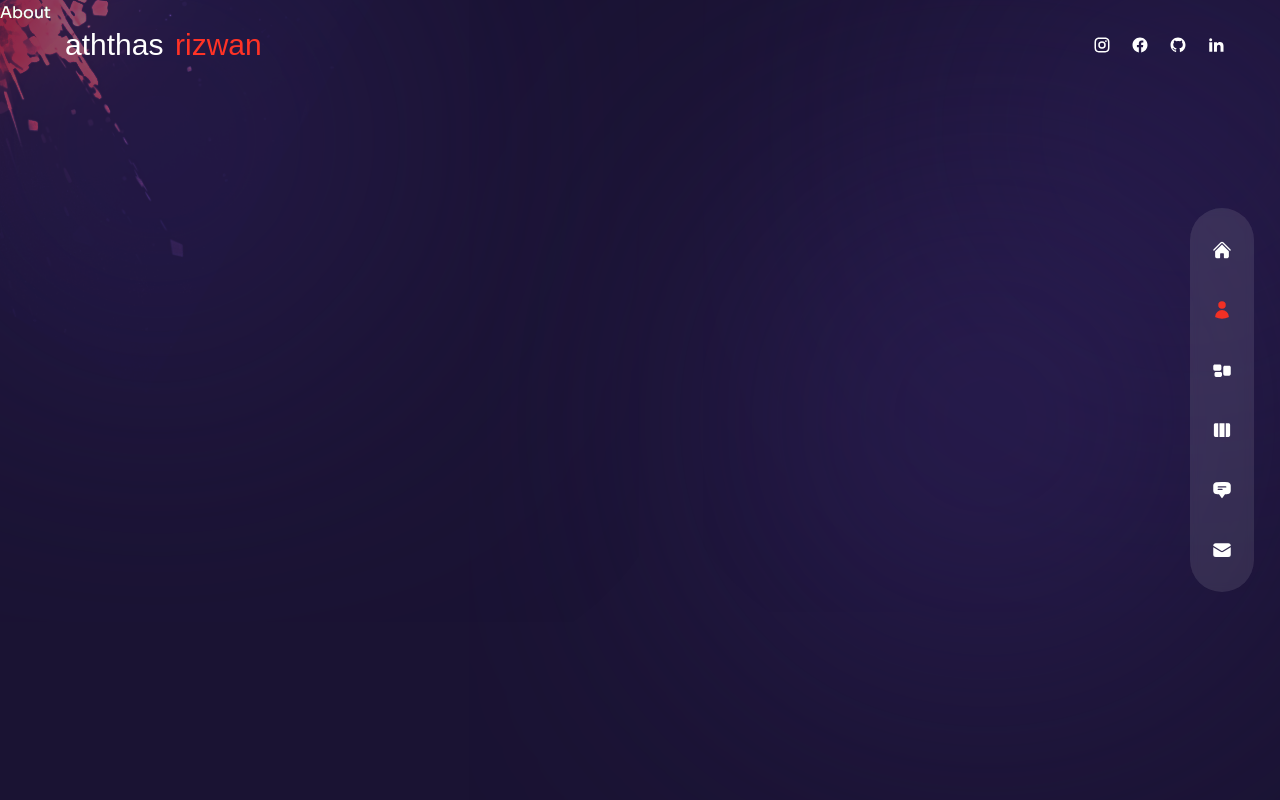
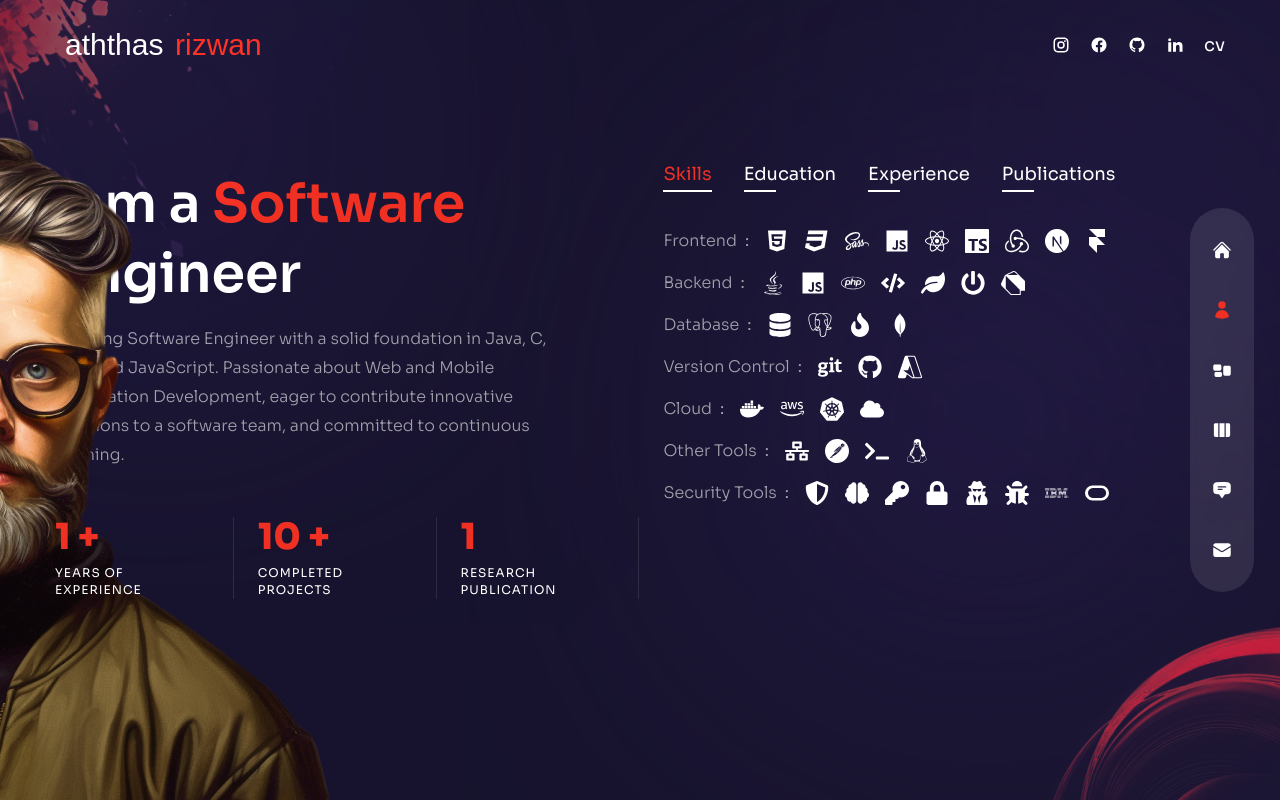
Before and after one commit to Aththas/my-portofolio, a Next.js app in the folder aththas/: page /about in a window 1280 px wide. Built offline with nearby package versions, Linux system fonts and the light colour scheme.

Commit message:
completed about page and added my cv in header

```diff
--- /dev/null
+++ b/aththas/components/AvatarOther.js
@@ -0,0 +1,14 @@
+//next Image
+import Image from "next/image";
+
+const AvatarOther = () => {
+  return (
+    <div className="hidden xl:flex xl:max-w-none">
+      <Image src={'/avatar.png'} width={737} height={678} alt=""
+        className="translate-z-0 ml-0 -mb-30"
+      />
+    </div>
+  );
+};
+
+export default AvatarOther;
--- a/aththas/components/Circles.js
+++ b/aththas/components/Circles.js
@@ -1,5 +1,22 @@
+//next Image
+import Image from "next/image";
+
+
+
 const Circles = () => {
-  return <div>Circles</div>;
+  return (
+    <div
+      className="w-[200px] xl:w-[300px] absolute -right-16 -bottom-2 mix-blend-color-dodge
+      animate-pulse duration-75 z-10">
+      <Image
+        src={'/circles.png'}
+        width={260}
+        height={200}
+        alt=""
+        className="w-full h-full"
+      />
+    </div>
+  );
 };
 
 export default Circles;
--- a/aththas/components/Socials.js
+++ b/aththas/components/Socials.js
@@ -6,19 +6,23 @@ import {RiInstagramLine, RiFacebookCircleFill, RiGithubFill, RiLinkedinFill} fro
 
 const Socials = () => {
   return (
-    <div className="flex items-center gap-x-5 text-lg mt-[-30px] sm:mt-0">
-      <Link href={''} className="hover:text-accent transition-all duration-300">
+    <div className="flex items-center gap-x-5 text-lg mt-[-30px] lg:mt-0">
+      <Link href={'https://www.instagram.com/assasin_1.0/'} className="hover:text-accent transition-all duration-300">
         <RiInstagramLine/>
       </Link>
-      <Link href={''} className="hover:text-accent transition-all duration-300">
+      <Link href={'https://www.facebook.com/Aththas.Rizwan'} className="hover:text-accent transition-all duration-300">
         <RiFacebookCircleFill/>
       </Link>
-      <Link href={''} className="hover:text-accent transition-all duration-300">
+      <Link href={'https://github.com/Aththas'} className="hover:text-accent transition-all duration-300">
         <RiGithubFill/>
       </Link>
-      <Link href={''} className="hover:text-accent transition-all duration-300">
+      <Link href={'https://www.linkedin.com/in/aththas-rizwan-86593a25b/'} className="hover:text-accent transition-all duration-300">
         <RiLinkedinFill/>
       </Link>
+      <Link href={'https://drive.google.com/file/d/12V_PYwYhyZs4JLqFge8L7yCmPDXa5n_q/view?usp=sharing'} className="hover:text-accent transition-all duration-300">
+        cv
+      </Link>
+
     </div>
   );
 };
--- a/aththas/pages/about/index.js
+++ b/aththas/pages/about/index.js
@@ -1,18 +1,48 @@
+import React,{useState} from "react";
+
 // icons
 import {
   FaHtml5,
   FaCss3,
   FaJs,
   FaReact,
-  FaWordpress,
-  FaFigma,
+  FaPowerOff,
+  FaLeaf,
+  FaDocker,
+  FaCloud,
+  FaJava,
+  FaPhp,
+  FaSass,
+  FaCode,
+  FaDatabase,
+  FaFire,
+  FaGit,
+  FaGithub,
+  FaNetworkWired,
+  FaTerminal,
+  FaLinux,
+  FaShieldAlt,
+  FaBrain,
+  FaKey,
+  FaLock,
+  FaUserSecret,
+  FaBug
 } from "react-icons/fa";
 
 import {
   SiNextdotjs,
   SiFramer,
-  SiAdobexd,
-  SiAdobephotoshop,
+  SiMicrosoftazure,
+  SiKubernetes,
+  SiAmazonaws,
+  SiTypescript,
+  SiRedux,
+  SiPostgresql,
+  SiMongodb,
+  SiDart,
+  SiPostman,
+  SiIbm,
+  SiOracle
 } from "react-icons/si";
 
 
@@ -22,33 +52,103 @@ const aboutData = [
     title: 'skills',
     info: [
       {
-        title: 'Web Development',
+        title: 'Frontend',
         icons: [
           <FaHtml5 />,
           <FaCss3 />,
+          <FaSass />,
           <FaJs />,
           <FaReact />,
+          <SiTypescript />,
+          <SiRedux />,
           <SiNextdotjs />,
           <SiFramer />,
-          <FaWordpress />,
+        ]
+      },
+      {
+        title: 'Backend',
+        icons: [
+          <FaJava />,
+          <FaJs />,
+          <FaPhp />,
+          <FaCode />,
+          <FaLeaf />,
+          <FaPowerOff />,
+          <SiDart />,
+        ]
+      },
+      {
+        title: 'Database',
+        icons: [
+          <FaDatabase />,
+          <SiPostgresql />,
+          <FaFire />,
+          <SiMongodb />,
         ],
       },
       {
-        title: 'UI/UX Design',
-        icons: [<FaFigma />, <SiAdobexd />, <SiAdobephotoshop />],
+        title: 'Version Control',
+        icons: [
+          <FaGit />,
+          <FaGithub />,
+          <SiMicrosoftazure />,
+        ],
+      },
+      {
+        title: 'Cloud',
+        icons: [
+          <FaDocker />,
+          <SiAmazonaws />,
+          <SiKubernetes />,
+          <FaCloud />,
+        ],
+      },
+      {
+        title: 'Other Tools',
+        icons: [
+          <FaNetworkWired />,
+          <SiPostman />,
+          <FaTerminal />,
+          <FaLinux />,
+        ],
+      },
+      {
+        title: 'Security Tools',
+        icons: [
+          <FaShieldAlt />,
+          <FaBrain />,
+          <FaKey />,
+          <FaLock />,
+          <FaUserSecret />,
+          <FaBug />,
+          <SiIbm />,
+          <SiOracle />,
+        ],
       },
     ],
   },
   {
-    title: 'awards',
+    title: 'Education',
     info: [
       {
-        title: 'Webby Awards - Honoree',
-        stage: '2011 - 2012',
+        title: 'Bsc (Honors) in Computer Science and Technology at Uva Wellassa University (GPA 3.62)',
+        stage: '2020 - 2024',
       },
       {
-        title: 'Adobe Design Achievement Awards - Finalist',
-        stage: '2009 - 2010',
+        title: 'Diploma in Software Engineering at NIBM (GPA 3.69)',
+        stage: '2018 - 2019',
+      },
+      {
+        title: 'GCE Advanced Level (Physical Science) - 1B 2C (z = 1.0817)',
+        stage: '2018',
+      },
+      {
+        title: 'Software Engineering certification at ATARI Institute',
+        stage: '2015',
+      },
+      {
+        title: 'GCE Ordinary Level - 7A 2B',
+        stage: '2015',
       },
     ],
   },
@@ -56,40 +156,154 @@ const aboutData = [
     title: 'experience',
     info: [
       {
-        title: 'UX/UI Designer - XYZ Company',
-        stage: '2012 - 2023',
-      },
-      {
-        title: 'Web Developer - ABC Agency',
-        stage: '2010 - 2012',
-      },
-      {
-        title: 'Intern - DEF Corporation',
-        stage: '2008 - 2010',
+        title: 'Intern Information Systems - Mobitel Pvt Ltd',
+        stage: '2024/03 - present',
       },
     ],
   },
   {
-    title: 'credentials',
+    title: 'Publications',
     info: [
       {
-        title: 'Web Development - ABC University, LA, CA',
-        stage: '2011',
-      },
-      {
-        title: 'Computer Science Diploma - AV Technical Institute',
-        stage: '2009',
-      },
-      {
-        title: 'Certified Graphic Designer - ABC Institute, Los Angeles, CA',
-        stage: '2006',
+        title: 'A Comprehensive Study on Paddy Classification and Market Predictions: A Case Study in Sri Lanka',
+        stage: '2024',
       },
     ],
   },
 ];
 
+//components
+import AvatarOther from '../../components/AvatarOther';
+import Circles from '../../components/Circles';
+
+//framer motion
+import {motion} from 'framer-motion';
+import {fadeIn} from '../../variants';
+
+//counter
+import CountUp from "react-countup";
+
 const About = () => {
-  return <div>About</div>;
+  const [index, setIndex] = useState(0);
+  return (
+    <div className="h-full bg-primary/30 py-32 text-center xl:text-left">
+      <Circles/>
+      <motion.div
+        className="hidden xl:flex absolute bottom-0 -left-[370px]"
+        variants={fadeIn('right', 0.2)}
+        initial='hidden'
+        animate='show'
+        exit='hidden'
+      >
+        <AvatarOther/>
+      </motion.div>
+      <div className="container mx-auto h-full flex flex-col items-center xl:flex-row gap-x-6">
+        <div className="flex-1 flex flex-col justify-center">
+          <motion.h2
+            className="h2 hidden lg:block"
+            variants={fadeIn('right', 0.2)}
+            initial='hidden'
+            animate='show'
+            exit='hidden'
+          >
+            Iam a <span className="text-accent">Software</span> Engineer
+          </motion.h2>
+          <motion.p
+            className="max-w-[500px] mx-auto xl:mx-0 mb-6 xl:mb-12 px-2 xl:px-0"
+            variants={fadeIn('right', 0.4)}
+            initial='hidden'
+            animate='show'
+            exit='hidden'
+          >
+            Aspiring Software Engineer with a solid foundation in Java, C, PHP, and JavaScript. Passionate about Web and
+            Mobile Application Development, eager to contribute innovative solutions to a software team, and committed to
+            continuous learning.
+          </motion.p>
+          <motion.div
+            className="hidden md:flex md:max-w-xl xl:max-w-none mx-auto xl:mx-0 mb-8"
+            variants={fadeIn('right', 0.6)}
+            initial='hidden'
+            animate='show'
+            exit='hidden'
+          >
+            <div className="flex flex-1 xl:gap-x-6">
+
+              <div
+                className="relative flex-1 after:w-[1px] after:h-full after:bg-white/10 after:absolute after:top-0
+                after:right-0"
+              >
+                <div className="text-2xl xl:text-4xl font-extrabold text-accent mb-2">
+                  <CountUp start={0} end={1} duration={5}/> +
+                </div>
+                <div className="text-xs uppercase tracking-[1px] leading-[1.4] max-w-[100px]">Years of experience</div>
+              </div>
+
+              <div
+                className="relative flex-1 after:w-[1px] after:h-full after:bg-white/10 after:absolute after:top-0
+                after:right-0"
+              >
+                <div className="text-2xl xl:text-4xl font-extrabold text-accent mb-2">
+                  <CountUp start={0} end={10} duration={5}/> +
+                </div>
+                <div className="text-xs uppercase tracking-[1px] leading-[1.4] max-w-[100px]">Completed Projects</div>
+              </div>
+
+              <div
+                className="relative flex-1 after:w-[1px] after:h-full after:bg-white/10 after:absolute after:top-0
+                after:right-0"
+              >
+                <div className="text-2xl xl:text-4xl font-extrabold text-accent mb-2">
+                  <CountUp start={0} end={1} duration={5}/>
+                </div>
+                <div className="text-xs uppercase tracking-[1px] leading-[1.4] max-w-[100px]">Research Publication</div>
+              </div>
+
+            </div>
+          </motion.div>
+        </div>
+        <motion.div
+          className="flex flex-col w-full xl:max-w-[48%] h-[480px]"
+          variants={fadeIn('left', 0.4)}
+          initial='hidden'
+          animate='show'
+          exit='hidden'
+        >
+          <div className="flex gap-x-4 xl:gap-x-8 mx-auto xl:mx-0 mb-4">
+          {aboutData.map((item, itemIndex) => {
+            return <div key={itemIndex}
+              className={`
+                ${
+                index === itemIndex &&
+                'text-accent after:w-[100%] after:bg-accent after:transition-all after:duration-300'
+                }
+              cursor-pointer capitalize xl:text-lg relative after:w-8 after:h-[2px] after:bg-white
+              after:absolute after:-bottom-1 after:left-0`}
+              onClick={() => setIndex(itemIndex)}
+              >
+              {item.title}
+            </div>
+          })}
+          </div>
+          <div className="py-2 xl:py-6 flex flex-col gap-y-2 xl:gap-y-4 items-center xl:items-start">
+            {aboutData[index].info.map((item, itemIndex) => {
+              return <div key={itemIndex}
+                className="flex-1 flex flex-col md:flex-row max-w-max gap-x-2 items-center text-white/60"
+              >
+                <div className="font-light mb-2 md:mb-0">{item.title}</div>
+                <div className="hidden md:flex">:</div>
+                <div>{item.stage}</div>
+                <div className="flex gap-x-4">
+                  {item.icons?.map((icon, itemIndex) => {
+                    return <div className="text-2xl text-white" key={itemIndex}>{icon}</div>
+                  })}
+                </div>
+              </div>
+            })}
+          </div>
+        </motion.div>
+      </div>
+    </div>
+  );
 };
 
 export default About;
```
Also changed, not shown: aththas/public/logo.svg.
